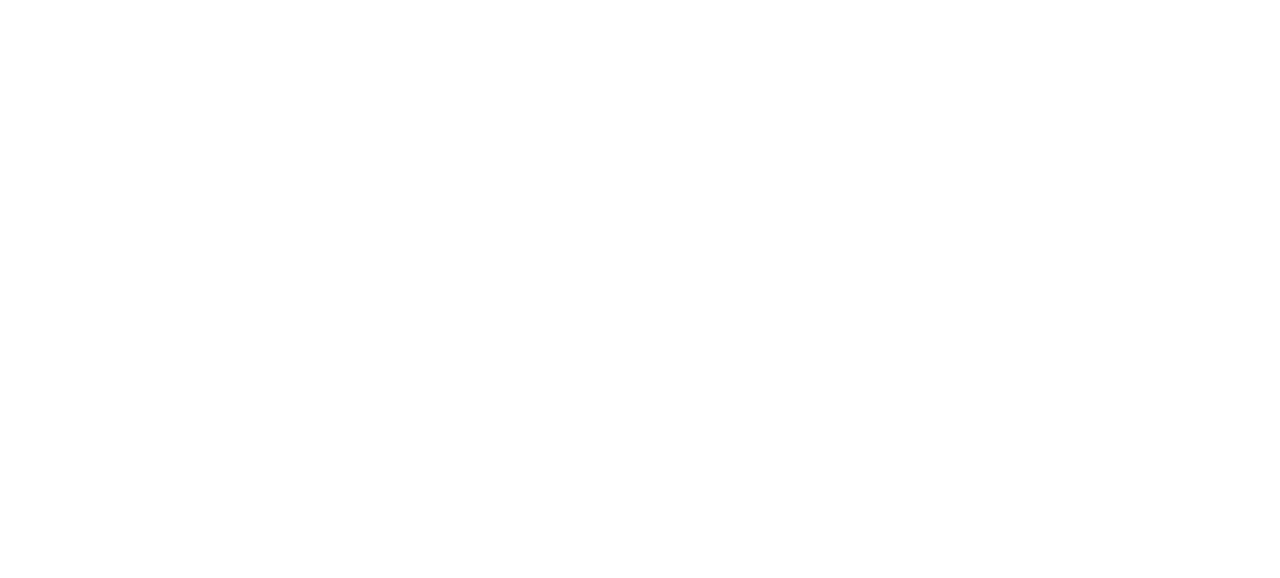
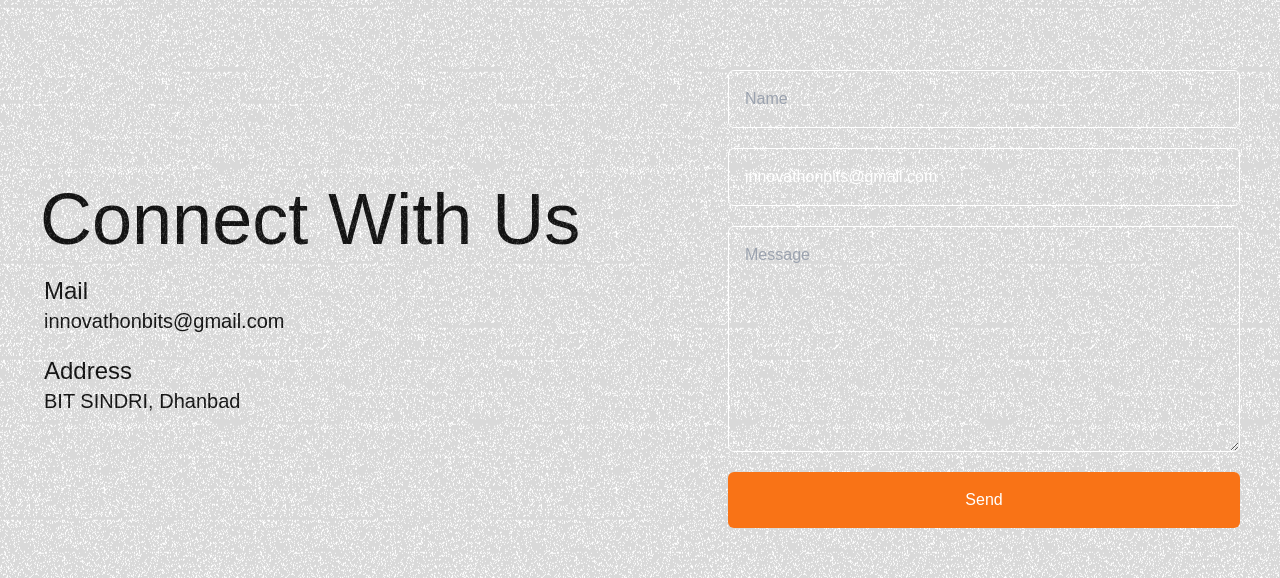
Before and after one commit to spiderkd/InnovathonRevived, a Next.js app: page / in a window 1280 px wide. Shown: the part 1713-2291 px from the top of the page. Before the commit the page ends 1600 px from the top, so only its background shows below. Built offline with nearby package versions, Linux system fonts and the light colour scheme.

Commit message:
Contact section UI added

```diff
--- a/package.json
+++ b/package.json
@@ -21,6 +21,8 @@
     "tailwind-merge": "^2.5.3"
   },
   "devDependencies": {
+    "@types/react": "^18.3.11",
+    "@types/react-dom": "^18.3.1",
     "postcss": "^8",
     "tailwindcss": "^3.4.1"
   }
--- a/src/app/page.jsx
+++ b/src/app/page.jsx
@@ -1,3 +1,4 @@
+import Noise from "@/components/Contact/Noise";
 import Hero from "@/components/Hero/Hero";
 
 import { SlideTabsExample } from "@/components/Navbar/Navbar";
@@ -9,6 +10,7 @@
       <SlideTabsExample />
       <Hero />
       <Slider />
+      <Noise />
     </div>
   );
 }
--- /dev/null
+++ b/src/components/Contact/Contact.jsx
@@ -0,0 +1,127 @@
+"use client";
+import { useRef } from "react";
+
+import { motion, useInView } from "framer-motion";
+
+const variants = {
+  initial: {
+    y: 500,
+    opacity: 0,
+  },
+  animate: {
+    y: 0,
+    opacity: 1,
+    transition: {
+      duration: 0.5,
+      staggerChildren: 0.1,
+    },
+  },
+};
+
+const Contact = () => {
+  const ref = useRef();
+  const form = useRef();
+  const isInView = useInView(ref, { margin: "-100px" });
+
+  return (
+    <motion.div
+      ref={ref}
+      className="max-w-screen-xl mx-auto h-screen  flex items-center gap-14 px-4 md:px-10 flex-col md:flex-row relative "
+      variants={variants}
+      initial="initial"
+      whileInView="animate"
+    >
+      <motion.div
+        className="flex-1 flex flex-col gap-10 md:gap-5"
+        variants={variants}
+      >
+        <motion.h1
+          className="text-6xl md:text-7xl hover:text-orange-500 transition-all duration-500"
+          variants={variants}
+        >
+          Connect With Us
+        </motion.h1>
+        <motion.div className=" ml-1 text-xl font-light" variants={variants}>
+          <h2 className="text-2xl">Mail</h2>
+          <span>innovathonbits@gmail.com</span>
+        </motion.div>
+        <motion.div className="ml-1 text-xl font-light" variants={variants}>
+          <h2 className="text-2xl">Address</h2>
+          <span>BIT SINDRI, Dhanbad</span>
+        </motion.div>
+      </motion.div>
+
+      <div className="relative flex-1 w-full max-w-lg">
+        <motion.div
+          className="absolute z-0 w-full h-full flex justify-center items-center"
+          initial={{ opacity: 1 }}
+          whileInView={{ opacity: 0 }}
+          transition={{ delay: 3, duration: 1 }}
+        >
+          <svg
+            className="stroke-orange-500 w-64 h-64 md:w-96 md:h-96"
+            viewBox="0 0 32.666 32.666"
+          >
+            <motion.path
+              strokeWidth={0.2}
+              fill="none"
+              initial={{ pathLength: 0 }}
+              animate={isInView && { pathLength: 1 }}
+              transition={{ duration: 3 }}
+              d="M28.189,16.504h-1.666c0-5.437-4.422-9.858-9.856-9.858l-0.001-1.664C23.021,4.979,28.189,10.149,28.189,16.504z
+            M16.666,7.856L16.665,9.52c3.853,0,6.983,3.133,6.981,6.983l1.666-0.001C25.312,11.735,21.436,7.856,16.666,7.856z M16.333,0
+            C7.326,0,0,7.326,0,16.334c0,9.006,7.326,16.332,16.333,16.332c0.557,0,1.007-0.45,1.007-1.006c0-0.559-0.45-1.01-1.007-1.01
+            c-7.896,0-14.318-6.424-14.318-14.316c0-7.896,6.422-14.319,14.318-14.319c7.896,0,14.317,6.424,14.317,14.319
+            c0,3.299-1.756,6.568-4.269,7.954c-0.913,0.502-1.903,0.751-2.959,0.761c0.634-0.377,1.183-0.887,1.591-1.529
+            c0.08-0.121,0.186-0.228,0.238-0.359c0.328-0.789,0.357-1.684,0.555-2.518c0.243-1.064-4.658-3.143-5.084-1.814
+            c-0.154,0.492-0.39,2.048-0.699,2.458c-0.275,0.366-0.953,0.192-1.377-0.168c-1.117-0.952-2.364-2.351-3.458-3.457l0.002-0.001
+            c-0.028-0.029-0.062-0.061-0.092-0.092c-0.031-0.029-0.062-0.062-0.093-0.092v0.002c-1.106-1.096-2.506-2.34-3.457-3.459
+            c-0.36-0.424-0.534-1.102-0.168-1.377c0.41-0.311,1.966-0.543,2.458-0.699c1.326-0.424-0.75-5.328-1.816-5.084
+            c-0.832,0.195-1.727,0.227-2.516,0.553c-0.134,0.057-0.238,0.16-0.359,0.24c-2.799,1.774-3.16,6.082-0.428,9.292
+            c1.041,1.228,2.127,2.416,3.245,3.576l-0.006,0.004c0.031,0.031,0.063,0.06,0.095,0.09c0.03,0.031,0.059,0.062,0.088,0.095
+            l0.006-0.006c1.16,1.118,2.535,2.765,4.769,4.255c4.703,3.141,8.312,2.264,10.438,1.098c3.67-2.021,5.312-6.338,5.312-9.719
+            C32.666,7.326,25.339,0,16.333,0z"
+            />
+          </svg>
+        </motion.div>
+
+        <motion.form
+          ref={form}
+          className="relative flex flex-col gap-5 z-10"
+          initial={{ opacity: 0 }}
+          whileInView={{ opacity: 1 }}
+          transition={{ delay: 4, duration: 1 }}
+        >
+          <input
+            type="text"
+            required
+            placeholder="Name"
+            name="from_name"
+            className="p-4 bg-transparent border border-white text-white rounded-md focus:outline-none"
+          />
+          <input
+            type="email"
+            required
+            placeholder="Email"
+            name="user_email"
+            value="innovathonbits@gmail.com"
+            className="p-4 bg-transparent border border-white text-white rounded-md focus:outline-none"
+          />
+          <textarea
+            rows={8}
+            placeholder="Message"
+            name="message"
+            className="p-4 bg-transparent border border-white text-white rounded-md focus:outline-none"
+          />
+          <input
+            type="submit"
+            value="Send"
+            className="p-4 bg-orange-500 text-white rounded-md cursor-pointer hover:bg-white hover:text-black hover:border-orange-500 hover:shadow-lg transition-all duration-500"
+          />
+        </motion.form>
+      </div>
+    </motion.div>
+  );
+};
+
+export default Contact;
--- /dev/null
+++ b/src/components/Contact/Noise.jsx
@@ -0,0 +1,43 @@
+"use client";
+
+import { motion } from "framer-motion";
+import Contact from "./Contact.jsx";
+import noise from "/public/images/noise.png";
+const Noise = () => {
+  return (
+    // NOTE: An overflow of hidden will be required on a wrapping
+    // element to see expected results
+    <div className="relative overflow-hidden py-3">
+      {/* <ExampleContent /> */}
+      <Contact />
+      <FuzzyOverlay />
+    </div>
+  );
+};
+
+const FuzzyOverlay = () => {
+  return (
+    <motion.div
+      initial={{ transform: "translateX(-10%) translateY(-10%)" }}
+      animate={{
+        transform: "translateX(10%) translateY(10%)",
+      }}
+      transition={{
+        repeat: Infinity,
+        duration: 0.2,
+        ease: "linear",
+        repeatType: "mirror",
+      }}
+      // You can download these PNGs here:
+      //   https://www.hover.dev/black-noise.png
+      // https://www.hover.dev/noise.png
+      style={{
+        backgroundImage: `url(${noise.src})`,
+        // backgroundImage: 'url("/noise.png")',
+      }}
+      className="pointer-events-none absolute -inset-[100%] opacity-[15%]"
+    />
+  );
+};
+
+export default Noise;
--- a/src/components/SliderNext/BackGroundImage.jsx
+++ b/src/components/SliderNext/BackGroundImage.jsx
@@ -1,3 +1,5 @@
+"use client";
+
 /* eslint-disable react/prop-types */
 
 // import React from "react";
--- a/src/components/SliderNext/Controls.jsx
+++ b/src/components/SliderNext/Controls.jsx
@@ -1,4 +1,4 @@
-/* eslint-disable react/prop-types */
+"use client";
 import { IoIosArrowBack, IoIosArrowForward } from "react-icons/io";
 import Progress from "./Progress.jsx";
 
--- a/src/components/SliderNext/OtherInfo.jsx
+++ b/src/components/SliderNext/OtherInfo.jsx
@@ -1,4 +1,4 @@
-/* eslint-disable react/prop-types */
+"use client";
 import { motion } from "framer-motion";
 
 const items = {
--- a/src/components/SliderNext/Progress.jsx
+++ b/src/components/SliderNext/Progress.jsx
@@ -1,4 +1,4 @@
-/* eslint-disable react/prop-types */
+"use client";
 
 import { motion } from "framer-motion";
 
--- a/src/components/SliderNext/SliderCard.jsx
+++ b/src/components/SliderNext/SliderCard.jsx
@@ -1,4 +1,4 @@
-/* eslint-disable react/prop-types */
+"use client";
 import { motion } from "framer-motion";
 
 const SliderCard = ({ data }) => {
```
Also changed, not shown: Public/images/noise.png (added), 1 other file (tests, documents, lock files or other folders).
